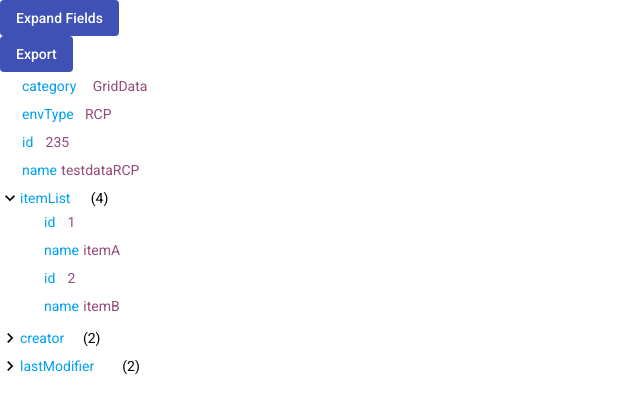
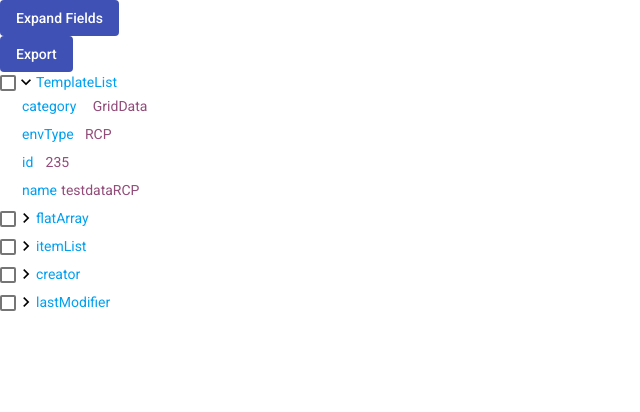
Before and after one commit to rawatanimesh/angular-json-schema-selection, an Angular app: page / in a window 1280 px wide. Both pictures are taken after a click on the element "navigate_next". Shown: the top 412 px of the page, without its empty margins (0-640 px from the left). Built offline with nearby package versions, Linux system fonts and the light colour scheme.

Commit message:
initial code with checkbox and initial tree logic

```diff
--- a/src/app/app.component.ts
+++ b/src/app/app.component.ts
@@ -17,14 +17,17 @@ export class AppComponent implements OnInit{
     envType:'RCP',
     id:235,
     name:'testdataRCP',
+    flatArray:['a','b','c'],
     itemList:[
       {
         id:1,
-        name:'itemA'
+        name:'itemA',
+        workspace:['a','b','c']
       },
       {
         id:2,
-        name:'itemB'
+        name:'itemB',
+        workspace:['a','b','c']
       }
     ],
     creator:{
@@ -32,7 +35,7 @@ export class AppComponent implements OnInit{
       lastName:'Rathi',
     },
     lastModifier:{
-      userName: '',
+      userName: 'Sample Name',
       workspace:{
         id:235,
         name:'Current',
--- a/src/app/json-scheme-selection/json-schema-selection/json-schema-selection.component.html
+++ b/src/app/json-scheme-selection/json-schema-selection/json-schema-selection.component.html
@@ -1,6 +1,5 @@
+<button mat-flat-button color="primary" (click)="export()">Export</button>
 
-
-<button mat-flat-button color="primary" (click)="export()">Export</button>
 
 <!-- <mat-checkbox [(ngModel)]="isExpanded"
 
@@ -8,41 +7,86 @@
 
         </mat-checkbox> -->
 <div class="sv-json-editor">
+    <div class="root-object">
+        <mat-checkbox [(ngModel)]="jsonList.checked" (ngModelChange)="updateAllCheckItems(jsonList)">
+        </mat-checkbox>
+        <span class="material-icons cursor iconSize" (click)="jsonList.expanded = !jsonList.expanded">
+          {{jsonList.expanded ? 'expand_more' : 'navigate_next'}}
+        </span>
+        <div class="sv-json-editor-row-key">{{jsonSchemaName}}</div>
+
+    </div>
     <ng-container [ngTemplateOutlet]="editor" [ngTemplateOutletContext]="{list: jsonList}"></ng-container>
 </div>
 
 <ng-template #editor let-list="list">
+
+    <ng-container *ngIf="jsonList.expanded">
         <div *ngFor="let item of list" class="sv-json-editor-row">
             <ng-container *ngIf="!item.type || item.type==='flat'">
                 <div class="sv-json-editor-row-flat">
-          <div
-            class="sv-json-editor-row-key"
-            [style.width.ch]="item.key.toString().length + 1"
-            >{{item.key}}
+                    <div class="sv-json-editor-row-key" [style.width.ch]="item.key.toString().length + 1">{{item.key}}
                     </div>
-          <div
-            class="sv-json-editor-row-value"
-            [style.width.ch]="item.value.toString().length + 1"
-            >{{item.value}}
+                    <div class="sv-json-editor-row-value" [style.width.ch]="item.value.toString().length + 1">{{item.value}}
                     </div>
                 </div>
             </ng-container>
 
             <ng-container *ngIf="item.type && item.type!=='flat'">
-        <div class="sv-json-editor-row-object">
+                <div class="sv-json-editor-row-object" *ngIf="item.type==='array'">
+                    <mat-checkbox [(ngModel)]="item.checked" (ngModelChange)="updateItemChecked($event,item)">
+                    </mat-checkbox>
                     <span class="material-icons cursor iconSize" (click)="item.expanded = !item.expanded">
                 {{item.expanded ? 'expand_more' : 'navigate_next'}}
               </span>
-          <div
-                  class="sv-json-editor-row-key"
-                  [style.width.ch]="item.key.toString().length + 1"
-                  >{{item.key}}</div>{{'(' + item.value.length + ')'}}
+                    <div class="sv-json-editor-row-key" [style.width.ch]="item.key.toString().length + 1">{{item.key}}</div>
+                    <!-- <div class="sv-json-editor-row-child" *ngIf="item.expanded">
+                  [
+
+                  <div *ngFor="let subItem of item.value">
+                      <ng-container *ngIf="subItem.type==='flat'">{{ subItem.value }}</ng-container>
+                      <ng-container *ngIf="subItem.type!=='flat'">
+                          <ng-container [ngTemplateOutlet]="editor" [ngTemplateOutletContext]="{list: subItem.value}"></ng-container>
+                      </ng-container>
+                  </div>
+
+                  ]
+              </div> -->
+
+                </div>
+
+
+                <div class="sv-json-editor-row-object" *ngIf="item.type==='object'">
+                    <mat-checkbox [(ngModel)]="item.checked" (ngModelChange)="updateItemChecked($event,item)">
+                    </mat-checkbox>
+                    <span class="material-icons cursor iconSize" (click)="item.expanded = !item.expanded">
+                {{item.expanded ? 'expand_more' : 'navigate_next'}}
+              </span>
+                    <div class="sv-json-editor-row-key" [style.width.ch]="item.key.toString().length + 1">{{item.key}}</div>
+                    <!-- {{'(' + item.value.length + ')'}} -->
 
                 </div>
 
                 <div class="sv-json-editor-row-child" *ngIf="item.expanded">
+                    <ng-container *ngIf="item.type ==='array'">
+                        <div *ngFor="let subItem of item.value;let i=index">
+                            <ng-container *ngIf="subItem.type==='flat' && i==0">
+                                <div class="sv-json-editor-row-value">
+                                    [{{ subItem.value }},...]
+                                </div>
+                            </ng-container>
+                            <ng-container *ngIf="subItem.type!=='flat' && i==0">
+                                <ng-container [ngTemplateOutlet]="editor" [ngTemplateOutletContext]="{list: subItem.value}"></ng-container>
+                            </ng-container>
+                        </div>
+                    </ng-container>
+                    <ng-container *ngIf="item.type ==='object'">
                         <ng-container [ngTemplateOutlet]="editor" [ngTemplateOutletContext]="{list: item.value}"></ng-container>
+                    </ng-container>
+
                 </div>
             </ng-container>
         </div>
+    </ng-container>
+
 </ng-template>
--- a/src/app/json-scheme-selection/json-schema-selection/json-schema-selection.component.scss
+++ b/src/app/json-scheme-selection/json-schema-selection/json-schema-selection.component.scss
@@ -5,7 +5,8 @@
         //display: flex;
         //align-items: center;
         padding: 4px 0 4px 22px;
-    &-key, &-value {
+        &-key,
+        &-value {
             border: none;
             outline: none;
         }
@@ -35,3 +36,9 @@
         font-size: 20px;
     }
 }
+
+.root-object {
+    display: flex;
+    justify-content: start;
+    align-items: center;
+}
--- a/src/app/json-scheme-selection/json-schema-selection/json-schema-selection.component.ts
+++ b/src/app/json-scheme-selection/json-schema-selection/json-schema-selection.component.ts
@@ -12,43 +12,87 @@ export class JsonSchemaSelectionComponent implements OnInit {
   @Input() jsonSchema = {};
   @Output() selectedOutputSchema = new EventEmitter();
 
-  jsonList = [];
+  jsonList:any = [];
 
   constructor() { }
 
   ngOnInit(): void {
     // this.selectedOutputSchema.emit(this.jsonSchema);
-    console.log('json list', this.jsonSchema);
+    console.log('json schema', this.jsonSchema);
     this.jsonToList(this.jsonList, this.jsonSchema);
     console.log('json list', this.jsonList);
   }
 
-  updateAllComplete(){
+  updateAllCheckItems(list:any){
+    // console.log('list',list);
+    list.forEach((x:any) => {
+        // console.log('item',x);
+        if (!x.type || x.type === 'flat') {
+          x.checked = this.jsonList.checked;
+        } else if (x.type === 'object') {
+          x.checked = this.jsonList.checked;
+          this.updateAllCheckItems(x.value);
+        } else if (x.type === 'array'){
+          x.checked = this.jsonList.checked;
+          this.updateAllCheckItems(x.value);
+        }
+    })
+  }
 
+  updateItemChecked(event:any,item:any){
+    // console.log(event,item);
+    item.checked = event;
+    if(this.typeof(item.value) === 'array' && item.value.length){
+      item.value.forEach((x:any) => {
+        if (!x.type || x.type === 'flat') {
+          x.checked = event;
+        } else if (x.type === 'object') {
+          x.checked = event;
+          x.value.forEach((y:any) => {
+            this.updateItemChecked(event,y);
+          })
+        } else if (x.type === 'array'){
+          x.checked = event;
+          x.value.forEach((y:any) => {
+            this.updateItemChecked(event,y);
+          })
+        }
+    })
+    }
   }
 
   jsonToList(list: Array<any>, json: any): void {
     for (const [key, value] of Object.entries(json)) {
-      if (this.typeof(value) === 'object') {
-        const newList: any = [];
+      if (this.typeof(value) === 'object' && value) {
+        const newList:any = [];
         this.pushData(list, key, newList, 'object');
         this.jsonToList(newList, value);
       } else if (this.typeof(value) === 'array') {
-        const newList: any = [];
+        const newList:any = [];
         // @ts-ignore
+        this.checkArray(value, newList);
+        this.pushData(list, key, newList, 'array');
+      } else {
+        this.pushData(list, key, value === null ? 'null' : value, 'flat');
+      }
+    }
+  }
+
+  checkArray(value: Array<any>, newList: Array<any>): void {
     value.forEach((x, index) => {
       if (this.typeof(x) === 'object') {
-            console.log('ddddddddddd', x);
-            this.jsonToList(newList, x);
+        const subList:any = [];
+        this.pushData(newList, index.toString(), subList, 'object');
+        this.jsonToList(subList, x);
+      } else if (this.typeof(x) === 'array') {
+        const subList:any = [];
+        // @ts-ignore
+        this.checkArray(x, subList);
+        this.pushData(newList, index.toString(), subList, 'array');
       } else {
         this.pushData(newList, index.toString(), x, this.typeof(x));
       }
     });
-        this.pushData(list, key, newList, 'array');
-      } else {
-        this.pushData(list, key, value, 'flat');
-      }
-    }
   }
 
   typeof(value: any): string {
@@ -76,18 +120,23 @@ export class JsonSchemaSelectionComponent implements OnInit {
   export(): void {
     const json: any = {};
     this.listToJson(this.jsonList, json);
-    console.log('pppppoooo>>>>', json);
+    console.log('output>>>>', json);
+    console.log('output JSON>>>>', JSON.stringify(json));
   }
 
   listToJson(list: Array<any>, json: any): void {
+    // console.log(list);
     list.forEach(x => {
+      if (x.checked) {
         if (!x.type || x.type === 'flat') {
-        json[x.key] = x.value;
+          json[x.key] = x.value === 'null' ? null : x.value;
         } else if (x.type === 'object') {
           json[x.key] = {};
           this.listToJson(x.value, json[x.key]);
         } else if (x.type === 'array'){
-        json[x.key] = x.value.map((y:any) => y.value);
+          json[x.key] = [];
+          this.listToJson(x.value, json[x.key]);
+        }
       }
     });
   }
```
Lines whose indentation alone changed are shown as unchanged.
